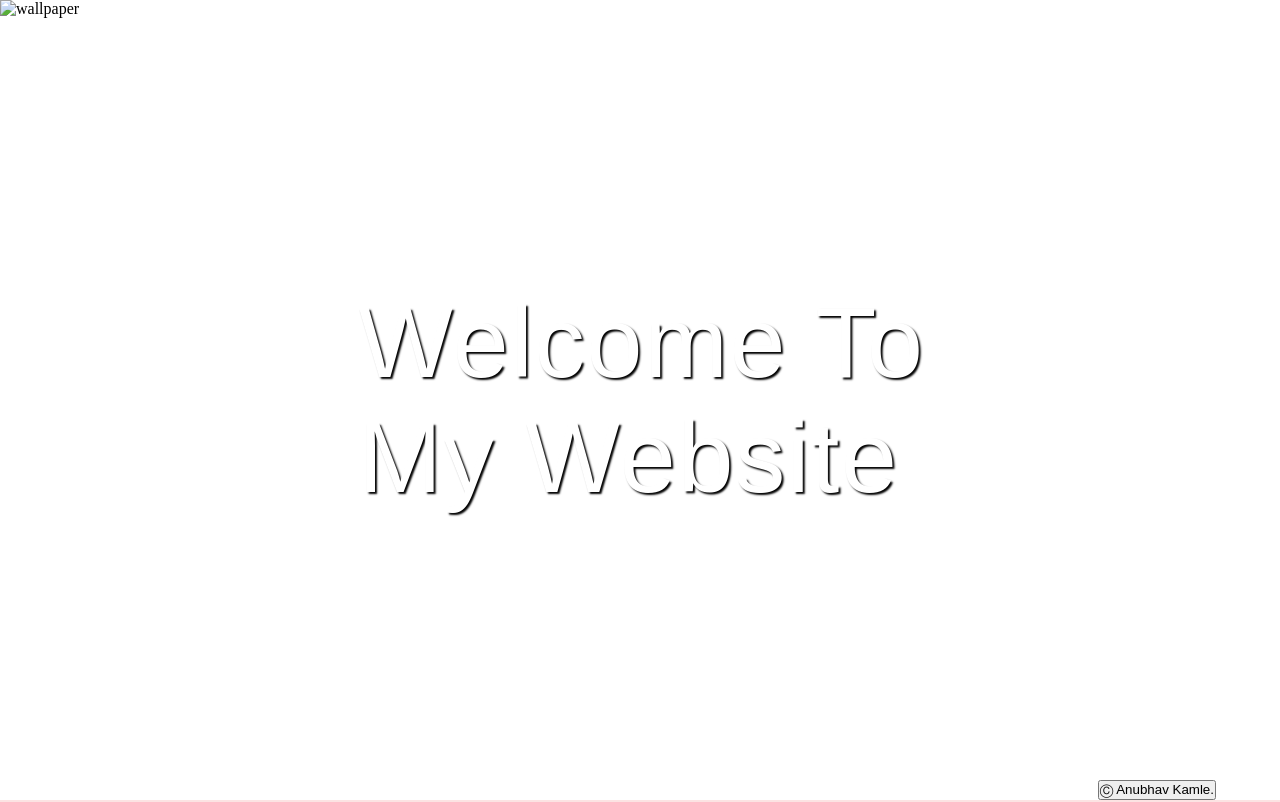
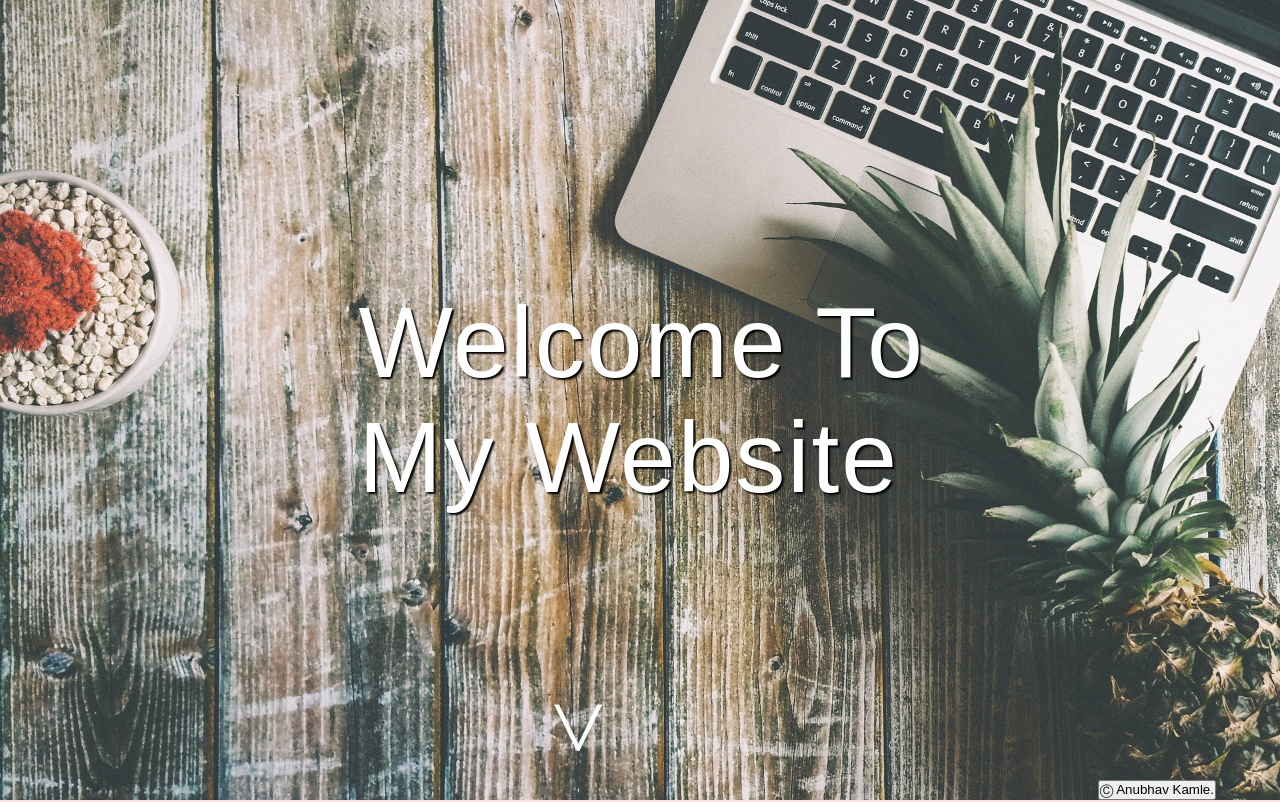
Before and after one commit to Anubhav-kamle/190040019_my_site, a plain HTML site: page index.html in a window 1280 px wide. Shown: the top 802 px of the page. Drawn offline with Linux system fonts and the light colour scheme; the site is published under a folder, as on GitHub Pages, so addresses that start at the root find nothing.

Commit message:
Update index.html

```diff
--- a/index.html
+++ b/index.html
@@ -11,7 +11,7 @@
   </head>
   <body>
     <div class="home" id="home">
-      <img id ="image" alt="wallpaper" src="/images/pineapple.jpg"/>
+      <img id ="image" alt="wallpaper" src="./images/pineapple.jpg"/>
 
       <div class="heading" id="heading" >Welcome To My Website
       </div>
```
